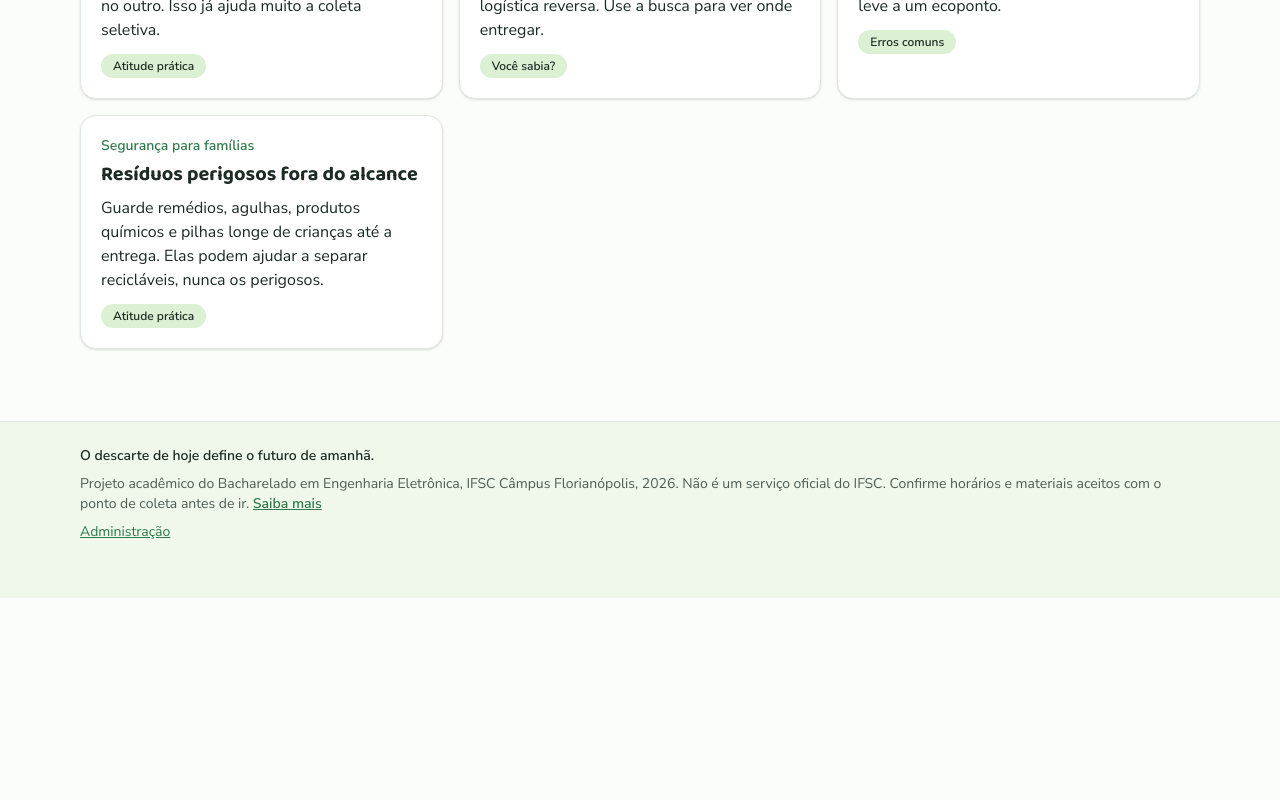
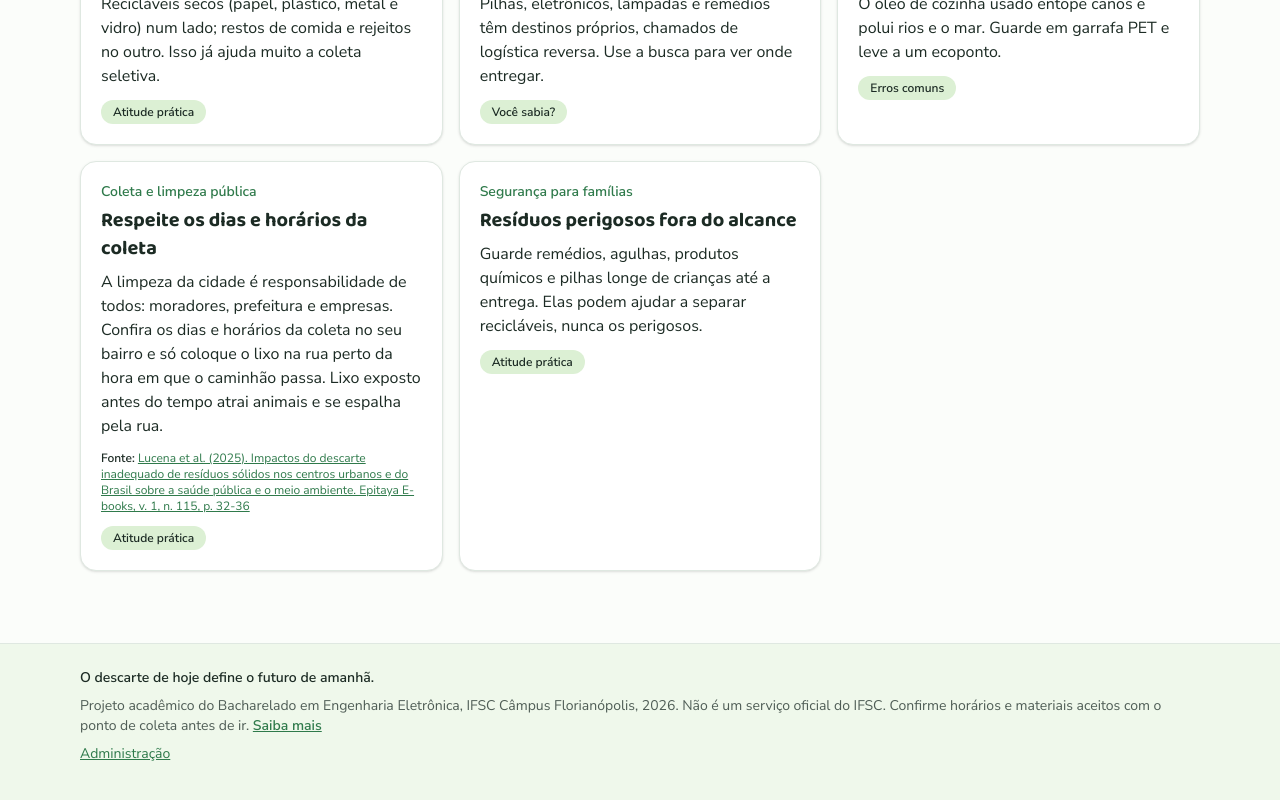
Before and after one commit to byLuanaRosa/descarte-certo, a Next.js app: page /dicas in a window 1280 px wide. Shown: the part 954-1754 px from the top of the page. Before the commit the page ends 1552 px from the top, so only its background shows below. Built offline with nearby package versions, Linux system fonts and the light colour scheme.

Commit message:
feat(dicas): dica sobre dias e horários da coleta, com fonte
As dicas passam a aceitar uma fonte opcional (título e link), mostrada
no card. A nova dica resume Lucena et al. (2025), Epitaya E-books.

Co-Authored-By: Claude Opus 5.5 <noreply@anthropic.com>

```diff
--- a/app/dicas/page.tsx
+++ b/app/dicas/page.tsx
@@ -50,6 +50,14 @@ export default async function DicasPage({ searchParams }: PageProps<"/dicas">) {
               <p className="text-sm font-semibold text-primary">{d.tema}</p>
               <h2 className="mt-1 text-xl font-bold">{d.titulo}</h2>
               <p className="mt-2">{d.texto}</p>
+              {d.fonte && (
+                <p className="mt-3 text-xs text-muted">
+                  <span className="font-semibold text-foreground">Fonte: </span>
+                  <a href={d.fonte.url} target="_blank" rel="noreferrer" className="text-primary underline">
+                    {d.fonte.titulo}
+                  </a>
+                </p>
+              )}
               <p className="mt-3 inline-block rounded-full bg-secondary px-3 py-1 text-xs font-semibold">{d.tipo}</p>
             </article>
           </li>
--- a/data/dicas.json
+++ b/data/dicas.json
@@ -8,5 +8,6 @@
   { "id": "secos-umidos", "tema": "Reciclagem", "tipo": "Atitude prática", "titulo": "Separe secos e úmidos", "texto": "Recicláveis secos (papel, plástico, metal e vidro) num lado; restos de comida e rejeitos no outro. Isso já ajuda muito a coleta seletiva." },
   { "id": "especiais", "tema": "Resíduos especiais", "tipo": "Você sabia?", "titulo": "Nem tudo vai para o lixo comum", "texto": "Pilhas, eletrônicos, lâmpadas e remédios têm destinos próprios, chamados de logística reversa. Use a busca para ver onde entregar." },
   { "id": "oleo", "tema": "Impactos ambientais", "tipo": "Erros comuns", "titulo": "Óleo na pia polui a água", "texto": "O óleo de cozinha usado entope canos e polui rios e o mar. Guarde em garrafa PET e leve a um ecoponto." },
+  { "id": "horario-coleta", "tema": "Coleta e limpeza pública", "tipo": "Atitude prática", "titulo": "Respeite os dias e horários da coleta", "texto": "A limpeza da cidade é responsabilidade de todos: moradores, prefeitura e empresas. Confira os dias e horários da coleta no seu bairro e só coloque o lixo na rua perto da hora em que o caminhão passa. Lixo exposto antes do tempo atrai animais e se espalha pela rua.", "fonte": { "titulo": "Lucena et al. (2025). Impactos do descarte inadequado de resíduos sólidos nos centros urbanos e do Brasil sobre a saúde pública e o meio ambiente. Epitaya E-books, v. 1, n. 115, p. 32-36", "url": "https://portal.epitaya.com.br/index.php/ebooks/article/view/1581" } },
   { "id": "criancas", "tema": "Segurança para famílias", "tipo": "Atitude prática", "titulo": "Resíduos perigosos fora do alcance", "texto": "Guarde remédios, agulhas, produtos químicos e pilhas longe de crianças até a entrega. Elas podem ajudar a separar recicláveis, nunca os perigosos." }
 ]
--- a/lib/conteudo.ts
+++ b/lib/conteudo.ts
@@ -18,7 +18,15 @@ export type Material = {
   revisado_em: string;
 };
 
-export type Dica = { id: string; tema: string; tipo: string; titulo: string; texto: string };
+export type Dica = {
+  id: string;
+  tema: string;
+  tipo: string;
+  titulo: string;
+  texto: string;
+  /** De onde veio a informação, quando a dica se apoia numa publicação. */
+  fonte?: { titulo: string; url: string };
+};
 
 export type ImagemQuiz = { texto: string; imagem: string; alt: string };
 
```
Also changed, not shown: 1 other file (tests, documents, lock files or other folders).
